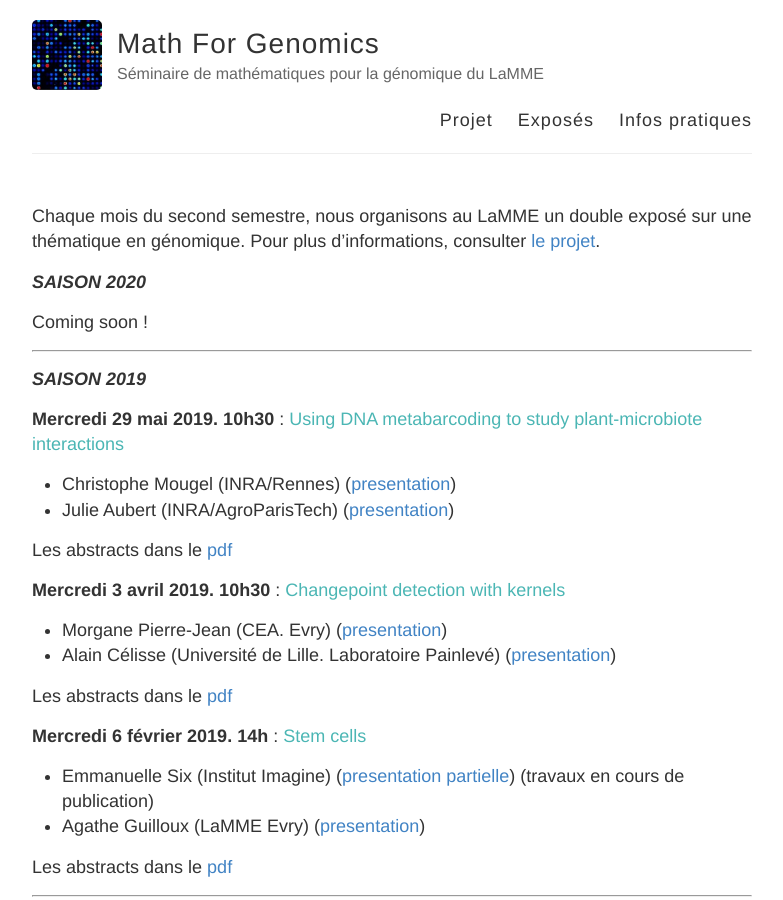
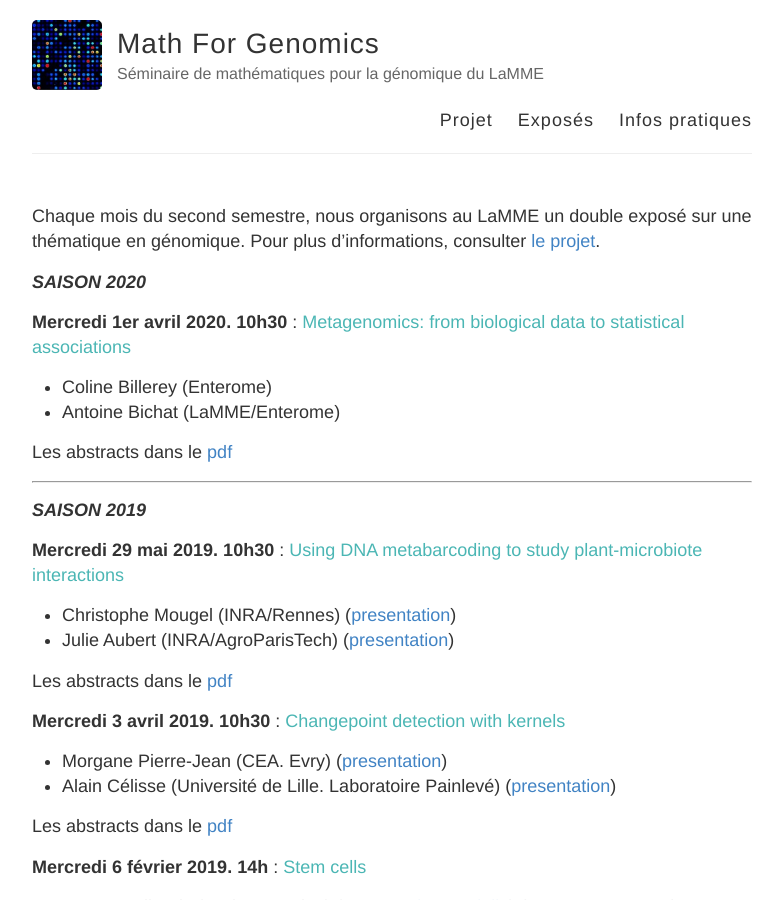
Before and after one commit to MathForGenomics/MathForGenomics.github.io, a Jekyll site: the page built from exposes.md, in a window 1280 px wide and 900 px high. Shown: the whole window, without its empty margins (248-1031 px from the left). Built offline with Jekyll 4.4.1, drawn with Linux system fonts in a browser that asks for light colours.

Commit message:
Update exposes.md

```diff
--- a/exposes.md
+++ b/exposes.md
@@ -9,7 +9,11 @@ Chaque mois du second semestre, nous organisons au LaMME un double exposé sur u
 
 ***SAISON 2020***
 
-Coming soon !
+**Mercredi 1er avril 2020. 10h30** : <span style="color:rgb(75, 182, 180)">Metagenomics: from biological data to statistical associations</span>
+- Coline Billerey (Enterome)
+- Antoine Bichat (LaMME/Enterome)
+
+Les abstracts dans le [pdf](ABSTRACT/8_1avril2020.pdf)
 
 ***
 
```
